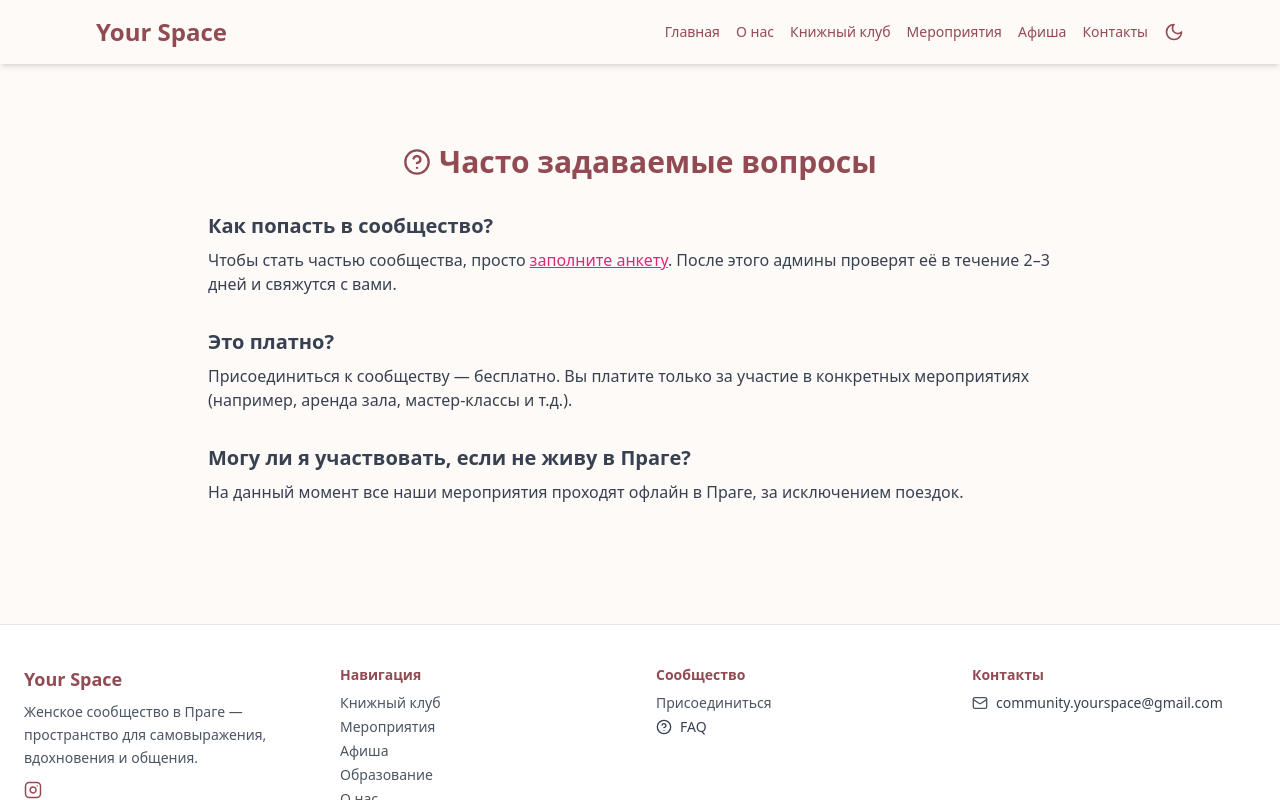
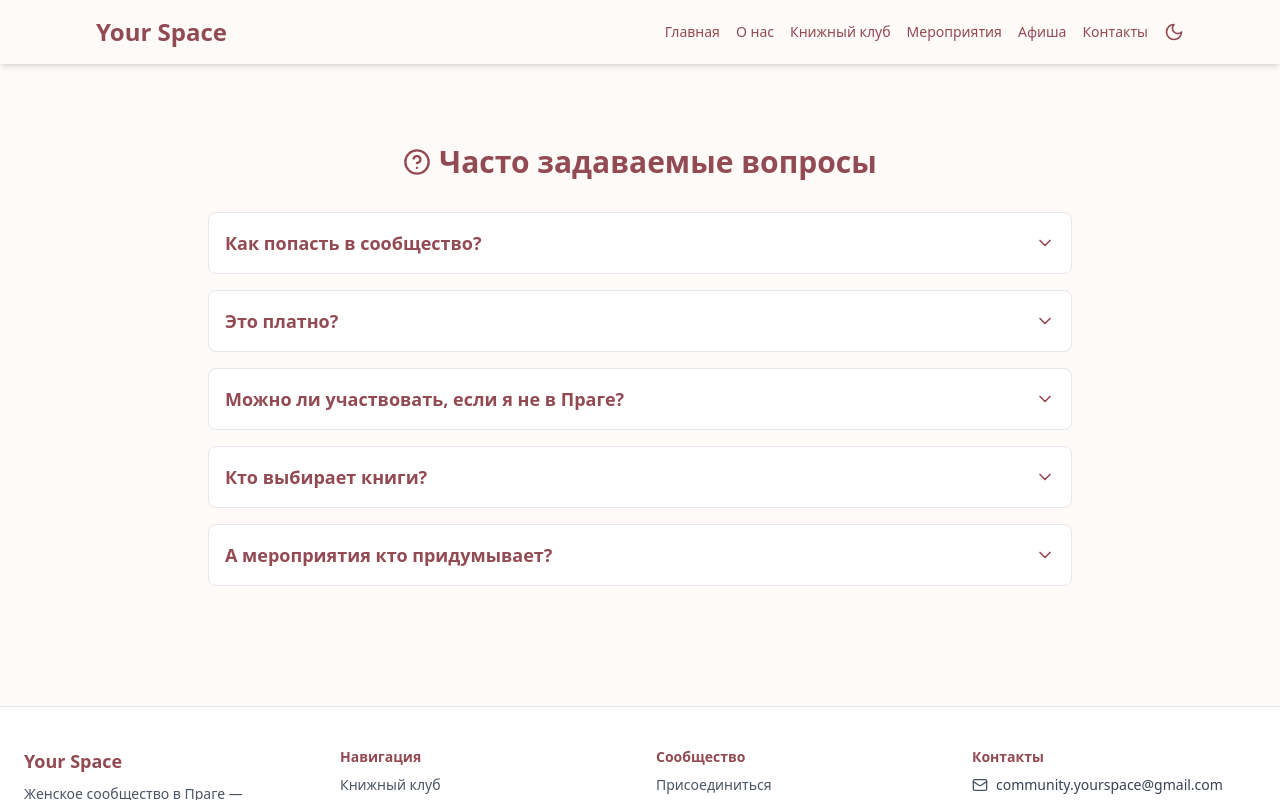
Before and after one commit to agafover/your-space, a React (Vite) app: page /faq in a window 1280 px wide. Shown: the top 800 px of the page. Built offline with nearby package versions, Linux system fonts and the light colour scheme.

Commit message:
new questions in faq

```diff
--- a/src/pages/Books.jsx
+++ b/src/pages/Books.jsx
@@ -119,13 +119,13 @@ function Books() {
           </h2>
           <p className="text-md text-gray-600 dark:text-gray-300 mb-2">{currentBook.author}</p>
           <p className="text-gray-800 dark:text-gray-200 whitespace-pre-line mb-4">{currentBook.description}</p>
-
           <a
             href="#"
-            className="px-4 py-2 rounded-lg border border-brand-dark dark:border-brand-light text-sm hover:bg-brand-dark hover:text-white dark:hover:bg-brand-light dark:hover:text-brand-dark transition"
+            className="block w-full sm:inline px-4 py-2 rounded-lg border border-brand-dark dark:border-brand-light text-sm hover:bg-brand-dark hover:text-white dark:hover:bg-brand-light dark:hover:text-brand-dark transition text-center break-words"
           >
             Присоединиться к обсуждению
           </a>
+
         </div>
       </section>
 
--- a/src/pages/FAQ.jsx
+++ b/src/pages/FAQ.jsx
@@ -1,44 +1,99 @@
-import { HelpCircle } from "lucide-react"
+import { HelpCircle, ChevronDown, ChevronUp } from "lucide-react"
+import { useState } from "react"
 
 function FAQ() {
+  const [openIndex, setOpenIndex] = useState(null)
+
+  const toggle = (index) => {
+    setOpenIndex(openIndex === index ? null : index)
+  }
+
+  const questions = [
+    {
+      title: "Как попасть в сообщество?",
+      answer: (
+        <p>
+          Чтобы стать частью сообщества, просто
+          <a
+            href="https://docs.google.com/forms/d/e/1FAIpQLScu1AP1n_iihe5KNLnAvnqLKSYN6-T72syL-cTzJ2f9lF0FyQ/viewform"
+            className="text-brand-dark underline ml-1"
+            target="_blank"
+            rel="noopener noreferrer"
+          >
+            заполни анкету
+          </a>
+          . Мы проверим её в течение 2–3 дней и напишем тебе.
+        </p>
+      )
+    },
+    {
+      title: "Это платно?",
+      answer: (
+        <p>
+          Присоединиться к сообществу — бесплатно. Ты платишь только за конкретные мероприятия, если они требуют расходов (например, аренда зала, материалы для мастер-класса и т.д.).
+        </p>
+      )
+    },
+    {
+      title: "Можно ли участвовать, если я не в Праге?",
+      answer: (
+        <p>
+          Пока что все мероприятия проходят офлайн в Праге (за редкими исключениями, например, поездками).
+        </p>
+      )
+    },
+    {
+      title: "Кто выбирает книги?",
+      answer: (
+        <p>
+          Каждые 3 месяца мы вместе выбираем книги. Ты можешь предложить свою, и потом мы голосуем в телеграм-канале (доступ к которому получаешь после заполнения{" "}
+          <a
+            href="https://docs.google.com/forms/d/e/1FAIpQLScu1AP1n_iihe5KNLnAvnqLKSYN6-T72syL-cTzJ2f9lF0FyQ/viewform"
+            target="_blank"
+            rel="noopener noreferrer"
+            className="text-brand-dark underline"
+          >
+            анкеты
+          </a>{" "}
+          и её одобрения админами). Топ-3 книг попадают в наш список чтения на ближайшие месяцы. Мы всегда открыты твоим идеям!
+        </p>
+      )
+    },
+    {
+      title: "А мероприятия кто придумывает?",
+      answer: (
+        <p>
+          Мероприятие может предложить любая участница. Если идея вдохновляет, мы создаём опрос в чате, и если набирается достаточно желающих — организуем! Будь то лекция, мастер-класс или просто тёплая встреча за чаем — всё начинается с твоего предложения.
+        </p>
+      )
+    }
+  ]
+
   return (
     <div className="max-w-4xl mx-auto px-4 py-12">
       <h1 className="text-3xl font-bold text-brand-dark dark:text-brand-light mb-8 text-center flex items-center justify-center gap-2">
         <HelpCircle size={28} /> Часто задаваемые вопросы
       </h1>
 
-      <div className="space-y-8 text-gray-700 dark:text-gray-300">
-        <div>
-          <h2 className="text-xl font-semibold mb-2">Как попасть в сообщество?</h2>
-          <p>
-            Чтобы стать частью сообщества, просто
-            <a
-              href="https://docs.google.com/forms/d/e/1FAIpQLScu1AP1n_iihe5KNLnAvnqLKSYN6-T72syL-cTzJ2f9lF0FyQ/viewform"
-              className="text-pink-600 underline ml-1"
-              target="_blank"
-              rel="noopener noreferrer"
+      <div className="space-y-4 text-gray-700 dark:text-gray-300">
+        {questions.map((q, i) => (
+          <div key={i} className="bg-white dark:bg-brand-text border border-gray-200 dark:border-gray-600 rounded-lg p-4">
+            <button
+              onClick={() => toggle(i)}
+              className="flex justify-between items-center w-full text-left"
             >
-              заполните анкету
-            </a>.
-            После этого админы проверят её в течение 2–3 дней и свяжутся с вами.
-          </p>
-        </div>
-
-        <div>
-          <h2 className="text-xl font-semibold mb-2">Это платно?</h2>
-          <p>
-            Присоединиться к сообществу — бесплатно. Вы платите только за участие в конкретных мероприятиях (например, аренда зала, мастер-классы и т.д.).
-          </p>
-        </div>
-
-        <div>
-          <h2 className="text-xl font-semibold mb-2">Могу ли я участвовать, если не живу в Праге?</h2>
-          <p>
-            На данный момент все наши мероприятия проходят офлайн в Праге, за исключением поездок.
-          </p>
-        </div>
-
-
+              <h2 className="text-lg font-semibold text-brand-dark dark:text-brand-light">
+                {q.title}
+              </h2>
+              {openIndex === i ? (
+                <ChevronUp size={20} className="text-brand-dark dark:text-brand-light" />
+              ) : (
+                <ChevronDown size={20} className="text-brand-dark dark:text-brand-light" />
+              )}
+            </button>
+            {openIndex === i && <div className="mt-3 text-sm">{q.answer}</div>}
+          </div>
+        ))}
       </div>
     </div>
   )
--- a/src/pages/Home.jsx
+++ b/src/pages/Home.jsx
@@ -112,7 +112,7 @@ function Home() {
       <section className="max-w-7xl mx-auto px-4 pb-20">
         <div className="flex justify-between items-center mb-6">
           <h2 className="text-2xl font-bold text-left text-brand-text dark:text-brand-light">Ближайшие мероприятия</h2>
-          <Link to="/calendar" className="text-brand-dark dark:text-brand-light text-sm hover:underline">Посмотреть все →</Link>
+          <Link to="/calendar" className=" font-bold text-brand-dark dark:text-brand-light text-sm hover:underline">Показать все </Link>
         </div>
         <div className="grid gap-6 md:grid-cols-2">
           {calendarEvents.map((event, index) => (
```
